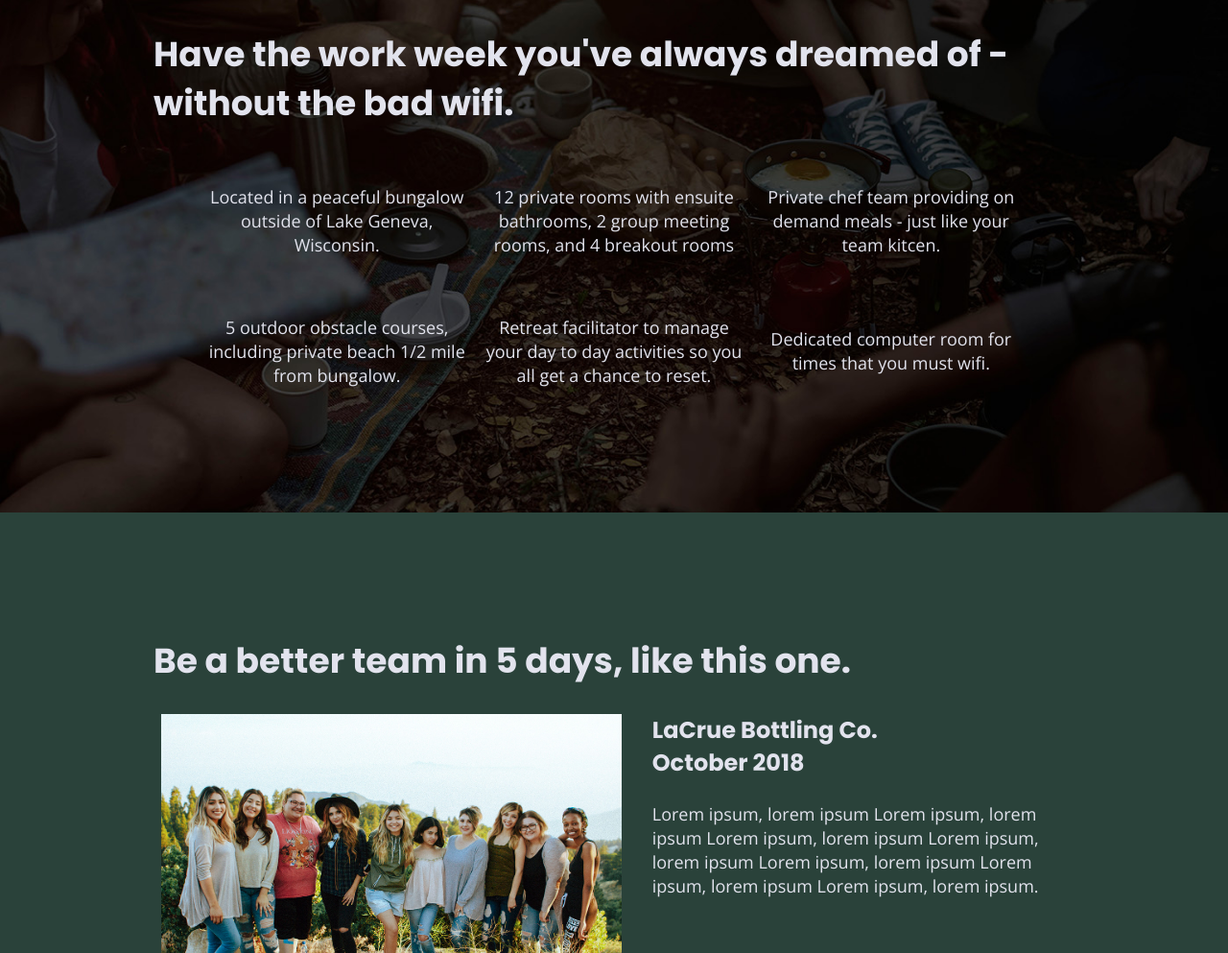
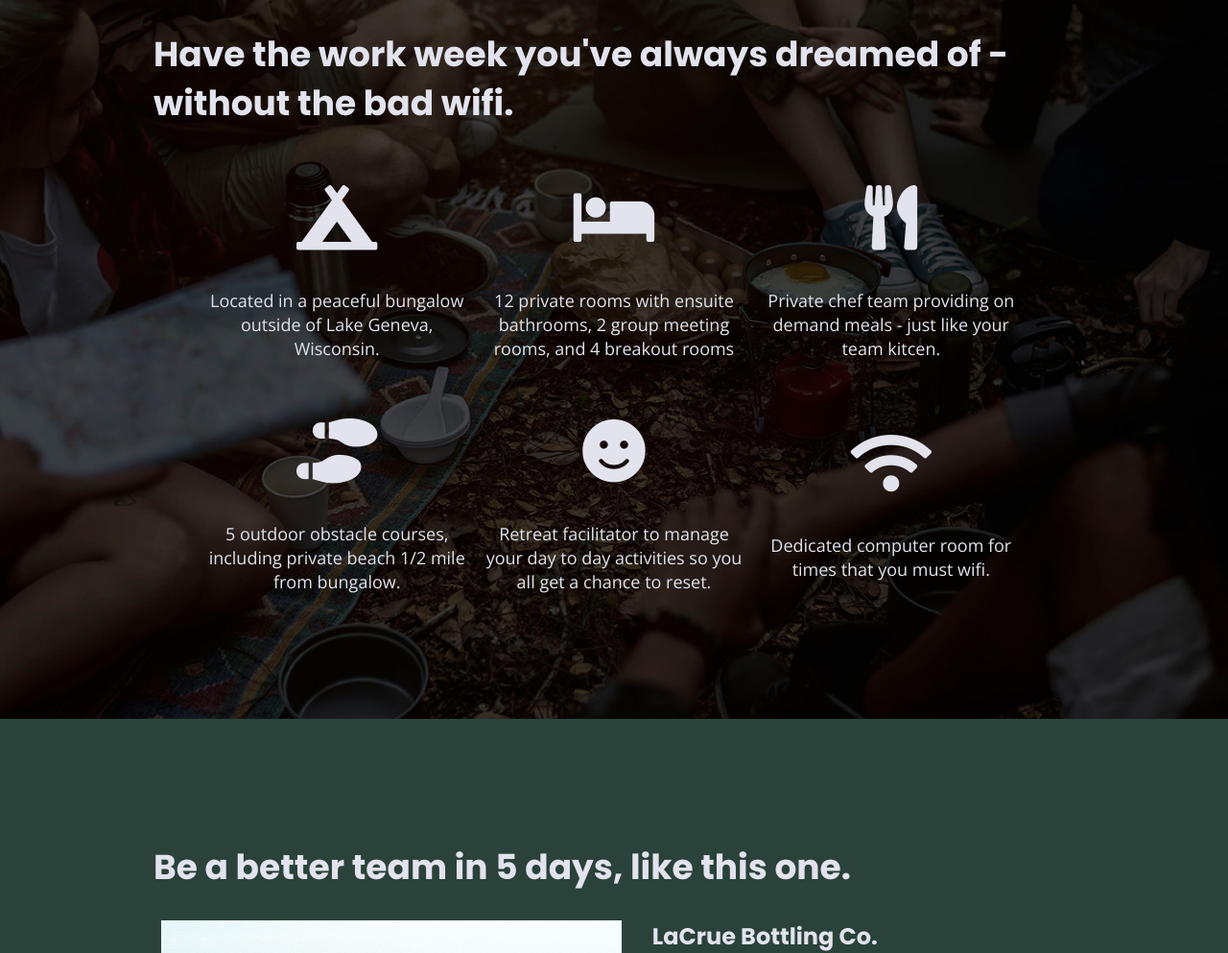
Before and after one commit to jennieskilz/206-Unplugged, a website: page index.html in a window 1280 px wide. Shown: the part 1165-2158 px from the top of the page at 96% size. Drawn offline with nearby package versions, Linux system fonts and the light colour scheme.

Commit message:
add-icons

```diff
--- a/css/main.css
+++ b/css/main.css
@@ -284,8 +284,9 @@ article{
   text-align: center;
 }
 
-.fontawesome-icon{
-
+.features i{
+	font-size: 3.75em;
+  margin-bottom: 40px;
 }
 
 .features-item-description{
--- a/index.html
+++ b/index.html
@@ -18,6 +18,9 @@
 
   <link rel="stylesheet" href="css/normalize.css">
   <link rel="stylesheet" href="css/main.css">
+
+  <!-- FontAwesome CDN version 5.5 -->
+  <link rel="stylesheet" href="https://use.fontawesome.com/releases/v5.5.0/css/all.css" integrity="sha384-B4dIYHKNBt8Bc12p+WXckhzcICo0wtJAoU8YZTY5qE0Id1GSseTk6S+L3BlXeVIU" crossorigin="anonymous">
 
   <meta name="theme-color" content="#fafafa">
 
@@ -79,32 +82,32 @@
         <div class="features-items">
 
         <article>
-          <p class="fontawesome-icon"></p>
+          <p class="fontawesome-icon"><i class="fas fa-campground"></i></p>
           <p class="features-item-description">Located in a peaceful bungalow outside of Lake Geneva, Wisconsin.</p>
         </article>
 
         <article>
-          <p class="fontawesome-icon"></p>
+          <p class="fontawesome-icon"><i class="fas fa-bed"></i></p>
           <p class="features-item-description">12 private rooms with ensuite bathrooms, 2 group meeting rooms, and 4 breakout rooms</p>
         </article>
 
         <article>
-          <p class="fontawesome-icon"></p>
+          <p class="fontawesome-icon"><i class="fas fa-utensils"></i></p>
           <p class="features-item-description">Private chef team providing on demand meals - just like your team kitcen.</p>
         </article>
 
         <article>
-          <p class="fontawesome-icon"></p>
+          <p class="fontawesome-icon"><i class="fas fa-shoe-prints"></i></p>
           <p class="features-item-description">5 outdoor obstacle courses, including private beach 1/2 mile from bungalow.</p>
         </article>
 
         <article>
-          <p class="fontawesome-icon"></p>
+          <p class="fontawesome-icon"><i class="fas fa-smile"></i></p>
           <p class="features-item-description">Retreat facilitator to manage your day to day activities so you all get a chance to reset.</p>
         </article>
 
         <article>
-          <p class="fontawesome-icon"></p>
+          <p class="fontawesome-icon"><i class="fas fa-wifi"></i></p>
           <p class="features-item-description">Dedicated computer room for times that you must wifi.</p>
         </article>
 
```
Also changed, not shown: about/index.html (+3 -0 lines), faq/index.html (+3 -0 lines).
